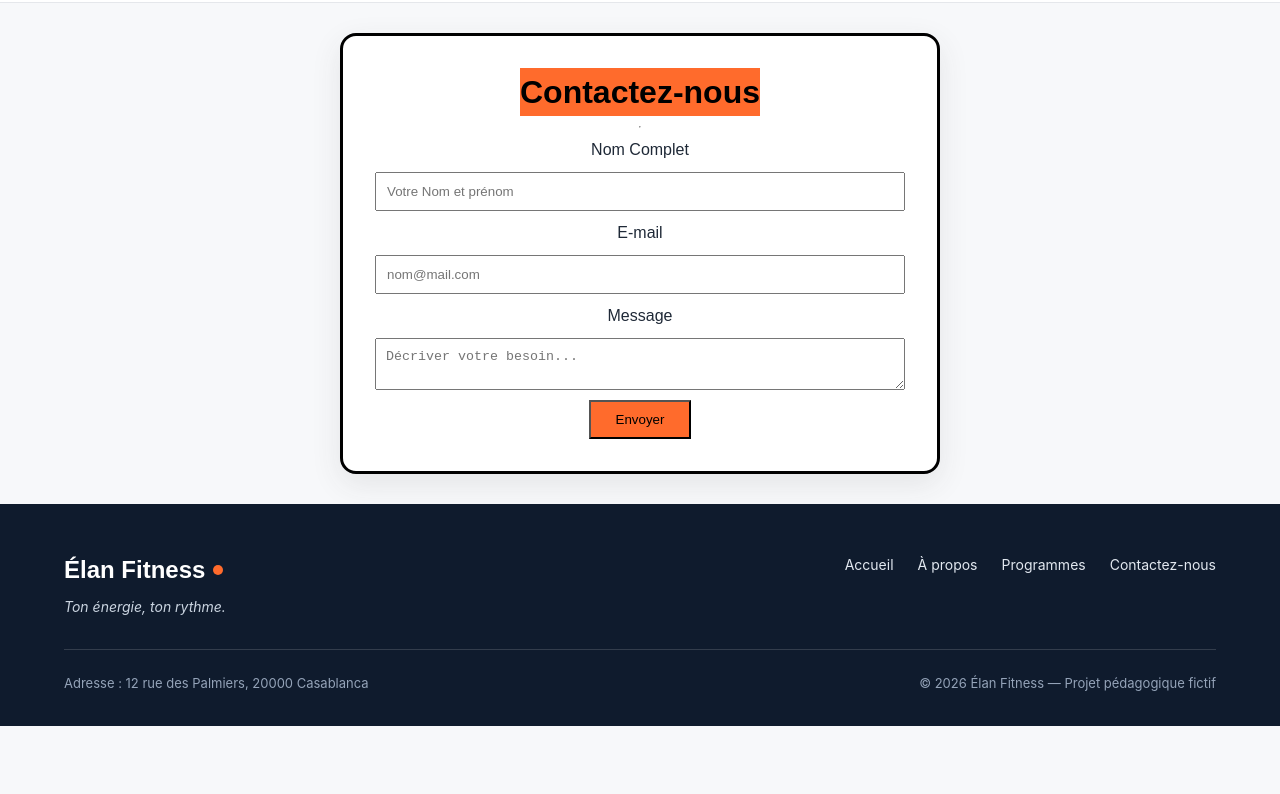
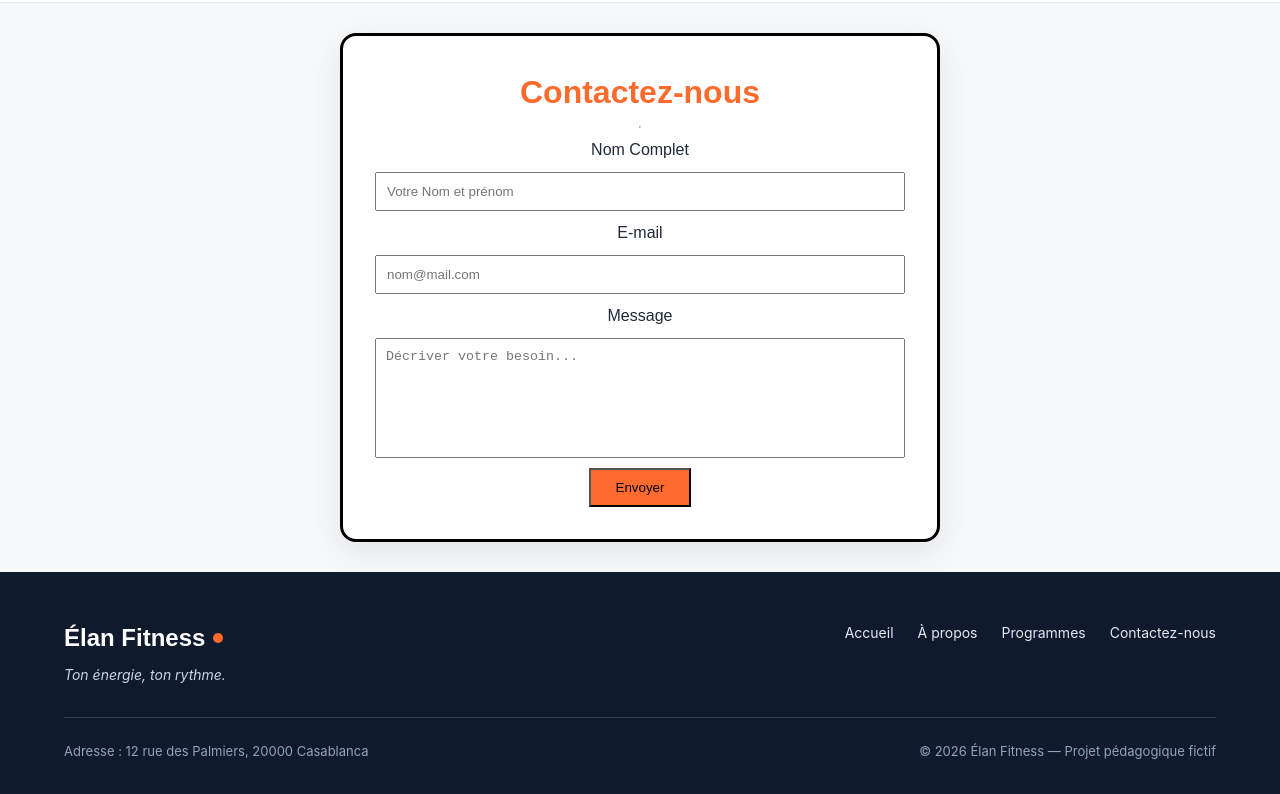
Before and after one commit to Lucasmesbahi/Brief-1-Youcode, a plain HTML site: page elan-fitness/contact-nous.html in a window 1280 px wide. Shown: the part 78-872 px from the top of the page. Before the commit the page ends 804 px from the top, so only its background shows below. Drawn offline with Linux system fonts and the light colour scheme.

Commit message:
changing contact us background color and make shadow 2

```diff
--- a/elan-fitness/contact-nous.html
+++ b/elan-fitness/contact-nous.html
@@ -33,7 +33,7 @@
             <label>E-mail</label>
             <input type="email" name="email" placeholder="nom@mail.com">
             <label>Message</label>
-            <textarea name="message" placeholder="Décriver votre besoin..."></textarea>
+            <textarea name="message" class="message" placeholder="Décriver votre besoin..."></textarea>
             <button type="submit">Envoyer</button>
     </div>
   </form>
--- a/elan-fitness/style2.css
+++ b/elan-fitness/style2.css
@@ -6,8 +6,7 @@
 }
 
 .contact h1 {
-    color: rgb(0, 0, 0);
-    background-color: rgb(255, 107, 44);
+    color:  #FF6B2C;
 }
 
 .contact {
@@ -35,3 +34,7 @@
     background-color: #FF6B2C;
     padding: 10px 25px;
 }
+.message{
+    resize: none;
+    height: 120px;
+}
```
